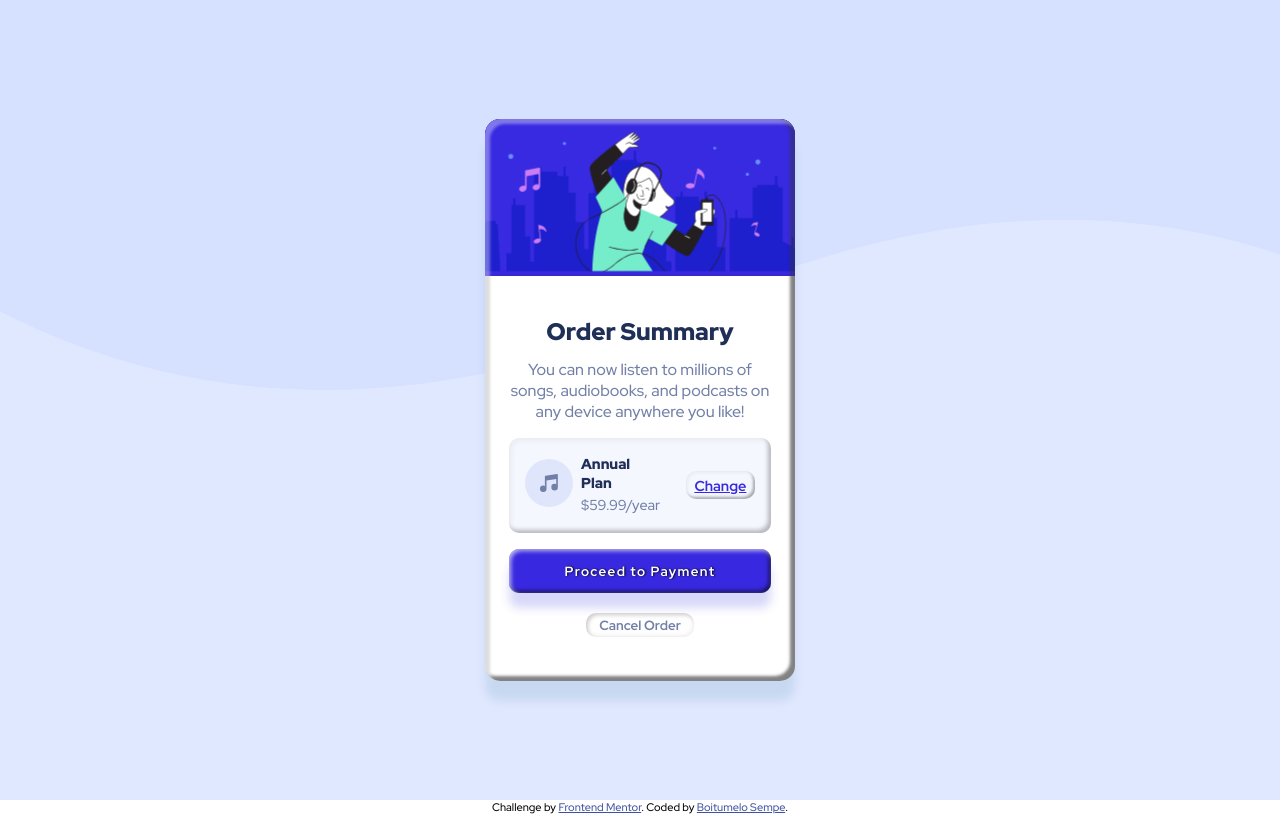
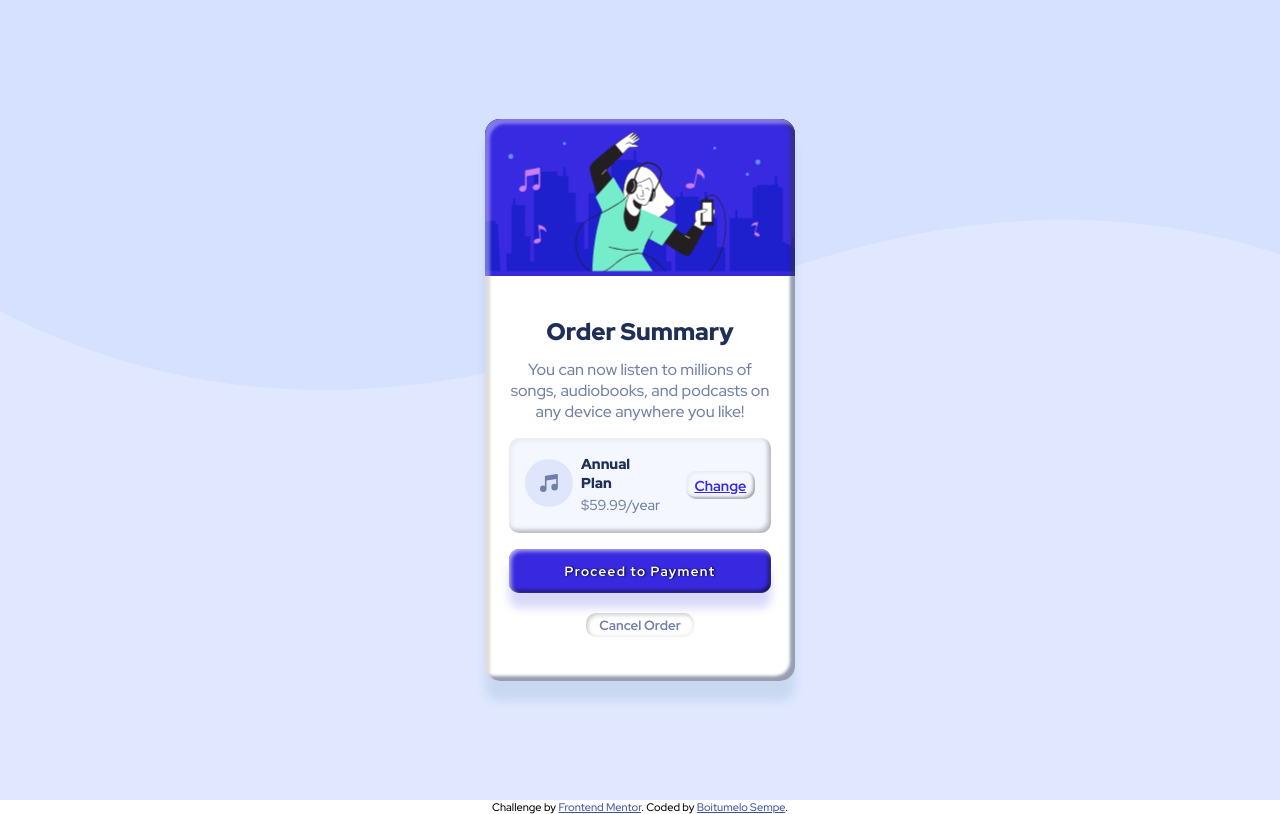
Before and after one commit to ShakexSempe/order-summray-component, a plain HTML site: page index.html in a window 1280 px wide. Drawn offline with Linux system fonts and the light colour scheme.

Commit message:
card shadow

```diff
--- a/style.scss
+++ b/style.scss
@@ -41,7 +41,7 @@
         overflow: hidden;
         box-shadow: 0 20px 10px rgba(5, 94, 129, 0.109),
                     inset 5px 5px 3px #ddd,
-                    inset -5px -5px 3px rgba(51, 51, 51, 0.61);
+                    inset -5px -5px 3px hsla(223, 47%, 23%, 0.466);
 
         .hero {
             position: relative;
```
Also changed, not shown: css/style.css.
